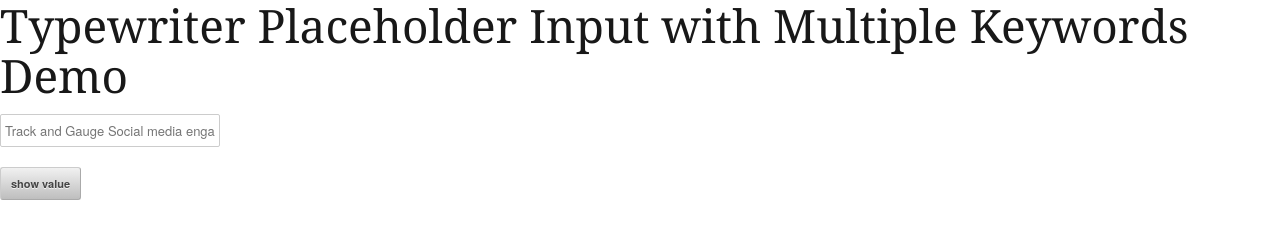
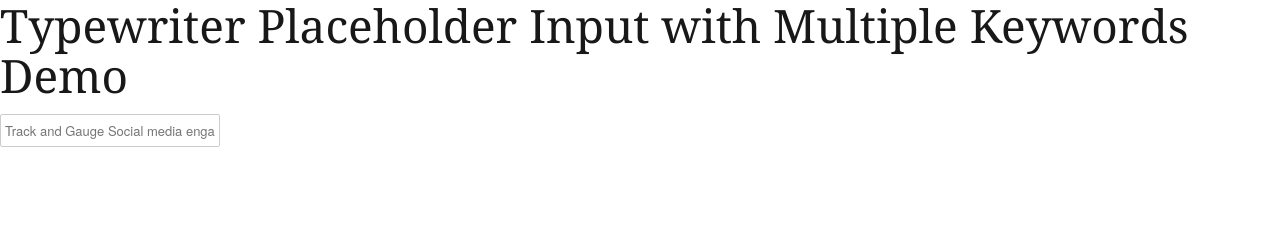
Before and after one commit to samuelj90/type-placeholder, a plain HTML site: page index.html in a window 1280 px wide. Drawn offline with nearby package versions, Linux system fonts and the light colour scheme.

Commit message:
Update index.html

```diff
--- a/index.html
+++ b/index.html
@@ -10,7 +10,7 @@
 </head>
 <body>
 <h1>Typewriter Placeholder  Input with Multiple Keywords Demo</h1>
-<input type="text" id="demo" /><button id="btn">show value</button>
+<input type="text" id="demo" />
 </body>
 <script>
 $('#demo').tw_input_placeholder({
```
